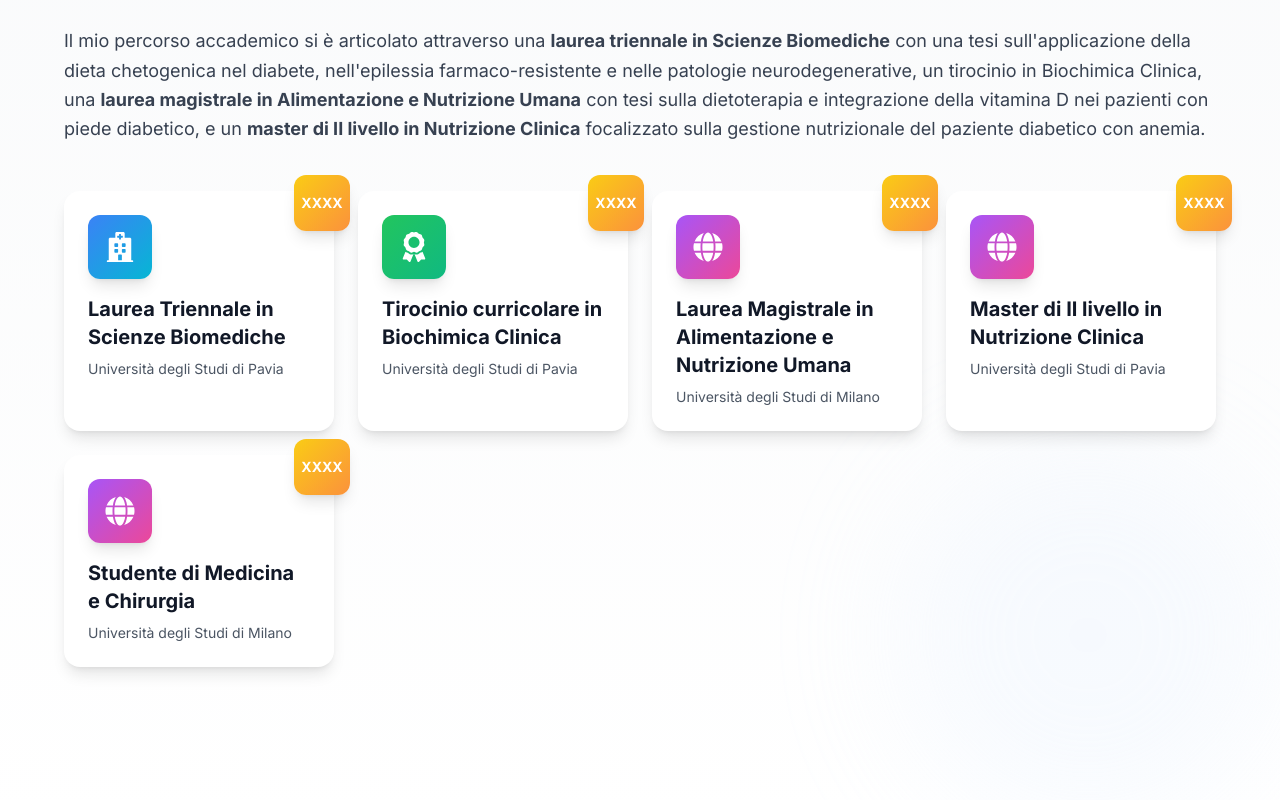
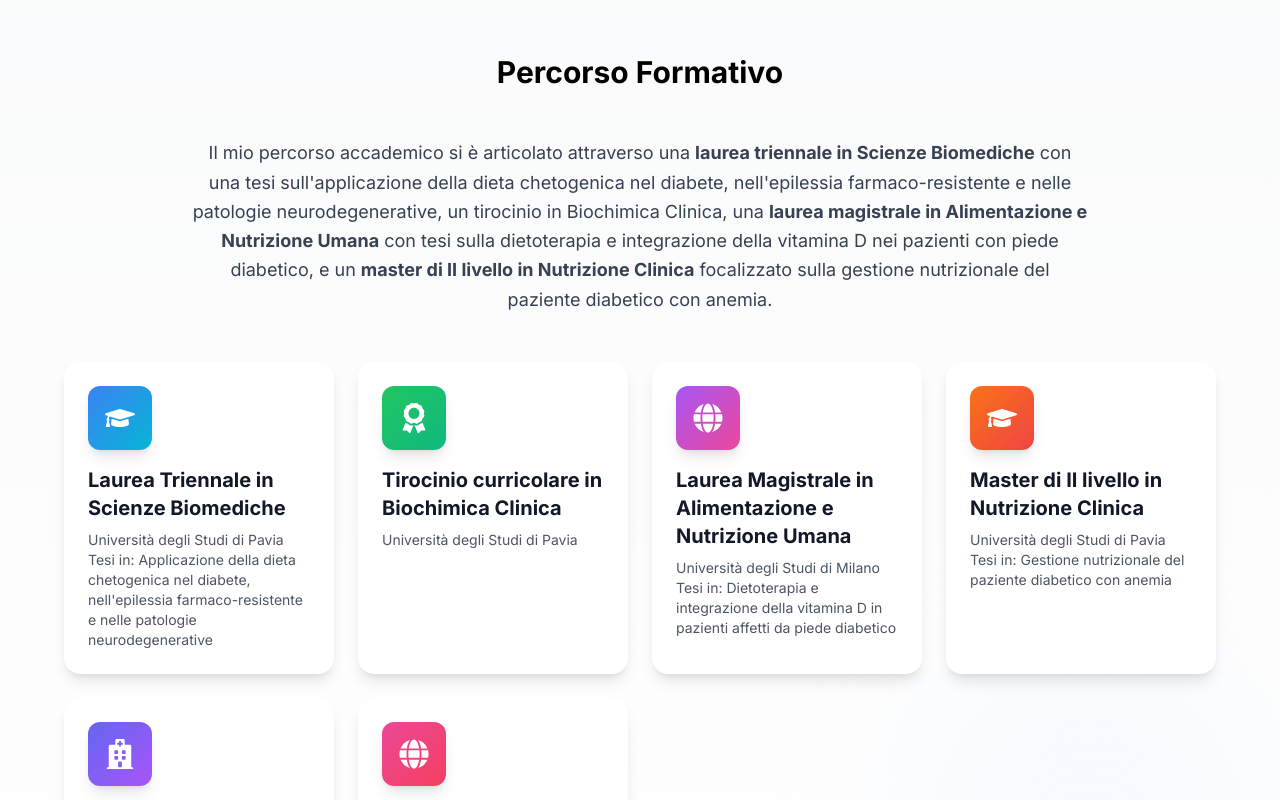
Before and after one commit to cost98/antonio-balestra, a Next.js app: page / in a window 1280 px wide. Shown: the part 2200-3000 px from the top of the page. Built offline with nearby package versions, Linux system fonts and the light colour scheme.

Commit message:
Updates educational background and refines timeline layout
Replaces placeholder years with detailed thesis descriptions and professional registration. Removes the year badge UI element and adjusts component spacing and text alignment for better readability.

```diff
--- a/src/components/About.tsx
+++ b/src/components/About.tsx
@@ -4,39 +4,40 @@
 export default function About() {
   const milestones = [
     {
-      icon: <FaHospital className="text-3xl" />,
+      icon: <FaGraduationCap className="text-3xl" />,
       title: "Laurea Triennale in Scienze Biomediche",
-      description: "Università degli Studi di Pavia",
-      year: "XXXX",
+      description: "Università degli Studi di Pavia\nTesi in: Applicazione della dieta chetogenica nel diabete, nell'epilessia farmaco-resistente e nelle patologie neurodegenerative",
       color: "from-blue-500 to-cyan-500",
     },
     {
       icon: <FaAward className="text-3xl" />,
       title: "Tirocinio curricolare in Biochimica Clinica",
       description: "Università degli Studi di Pavia",
-      year: "XXXX",
       color: "from-green-500 to-emerald-500",
     },
     {
       icon: <FaGlobe className="text-3xl" />,
       title: "Laurea Magistrale in Alimentazione e Nutrizione Umana",
-      description: "Università degli Studi di Milano",
-      year: "XXXX",
+      description: "Università degli Studi di Milano\nTesi in: Dietoterapia e integrazione della vitamina D in pazienti affetti da piede diabetico",
       color: "from-purple-500 to-pink-500",
     },
     {
-      icon: <FaGlobe className="text-3xl" />,
+      icon: <FaGraduationCap className="text-3xl" />,
       title: "Master di II livello in Nutrizione Clinica",
-      description: "Università degli Studi di Pavia",
-      year: "XXXX",
-      color: "from-purple-500 to-pink-500",
+      description: "Università degli Studi di Pavia\nTesi in: Gestione nutrizionale del paziente diabetico con anemia",
+      color: "from-orange-500 to-red-500",
+    },
+    {
+      icon: <FaHospital className="text-3xl" />,
+      title: "Iscrizione all'Albo dei Biologi della Lombardia",
+      description: "Riconoscimento professionale",
+      color: "from-indigo-500 to-purple-500",
     },
     {
       icon: <FaGlobe className="text-3xl" />,
       title: "Studente di Medicina e Chirurgia",
       description: "Università degli Studi di Milano",
-      year: "XXXX",
-      color: "from-purple-500 to-pink-500",
+      color: "from-pink-500 to-rose-500",
     },
   ];
 
@@ -118,11 +119,11 @@
           </div>
 
           {/* Milestones Timeline */}
-          <div className="mb-16">
-            <h3 className="text-3xl font-bold text-center mb-8">Percorso Formativo</h3>
+          <div className="mt-24 pt-16">
+            <h3 className="text-3xl font-bold text-center mb-12">Percorso Formativo</h3>
 
-            <div className="mb-12">
-              <p className="text-gray-700 text-lg leading-relaxed">
+            <div className="max-w-4xl mx-auto mb-12">
+              <p className="text-gray-700 text-lg leading-relaxed text-center">
                 Il mio percorso accademico si è articolato attraverso una <strong>laurea triennale in Scienze Biomediche</strong> con una tesi sull&apos;applicazione della dieta chetogenica nel diabete, nell&apos;epilessia farmaco-resistente e nelle patologie neurodegenerative, un tirocinio in Biochimica Clinica, una <strong>laurea magistrale in Alimentazione e Nutrizione Umana</strong> con tesi sulla dietoterapia e integrazione della vitamina D nei pazienti con piede diabetico, e un <strong>master di II livello in Nutrizione Clinica</strong> focalizzato sulla gestione nutrizionale del paziente diabetico con anemia.
               </p>
             </div>
@@ -131,18 +132,13 @@
               {milestones.map((milestone, index) => (
                 <div key={index} className="group relative">
                   <div className="bg-white rounded-2xl p-6 shadow-lg hover:shadow-2xl transition-all duration-500 hover:-translate-y-2 h-full">
-                    {/* Year Badge */}
-                    <div className="absolute -top-4 -right-4 w-14 h-14 bg-gradient-to-br from-yellow-400 to-orange-400 rounded-xl flex items-center justify-center text-white font-bold text-sm shadow-lg transform group-hover:rotate-12 transition-all">
-                      {milestone.year}
-                    </div>
-
                     {/* Icon */}
                     <div className={`w-16 h-16 bg-gradient-to-br ${milestone.color} rounded-xl flex items-center justify-center text-white mb-4 transform group-hover:scale-110 group-hover:rotate-6 transition-all shadow-lg`}>
                       {milestone.icon}
                     </div>
 
                     <h4 className="text-xl font-bold text-gray-900 mb-2">{milestone.title}</h4>
-                    <p className="text-gray-600 text-sm">{milestone.description}</p>
+                    <p className="text-gray-600 text-sm whitespace-pre-line">{milestone.description}</p>
                   </div>
 
                   {/* Connection Line */}
```
